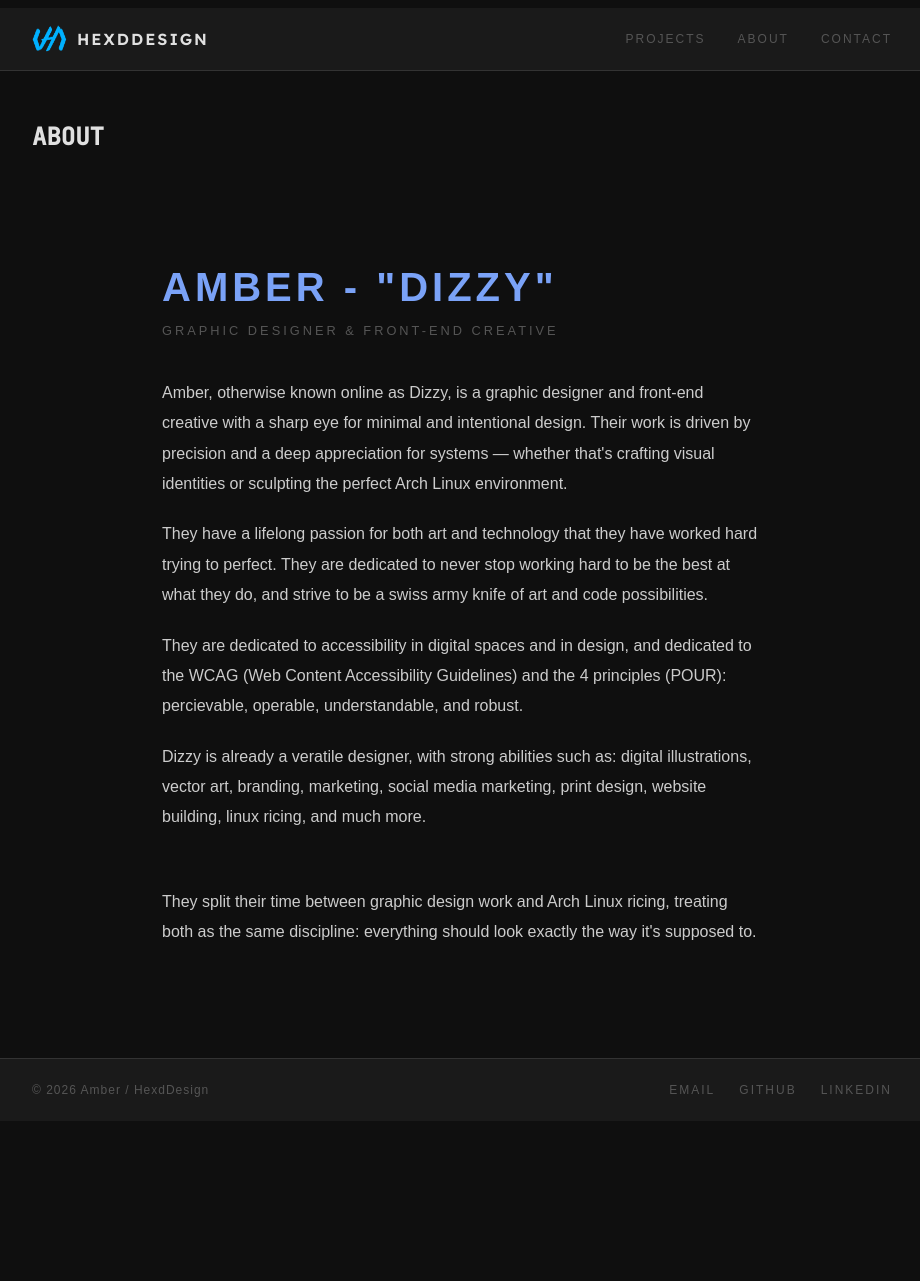
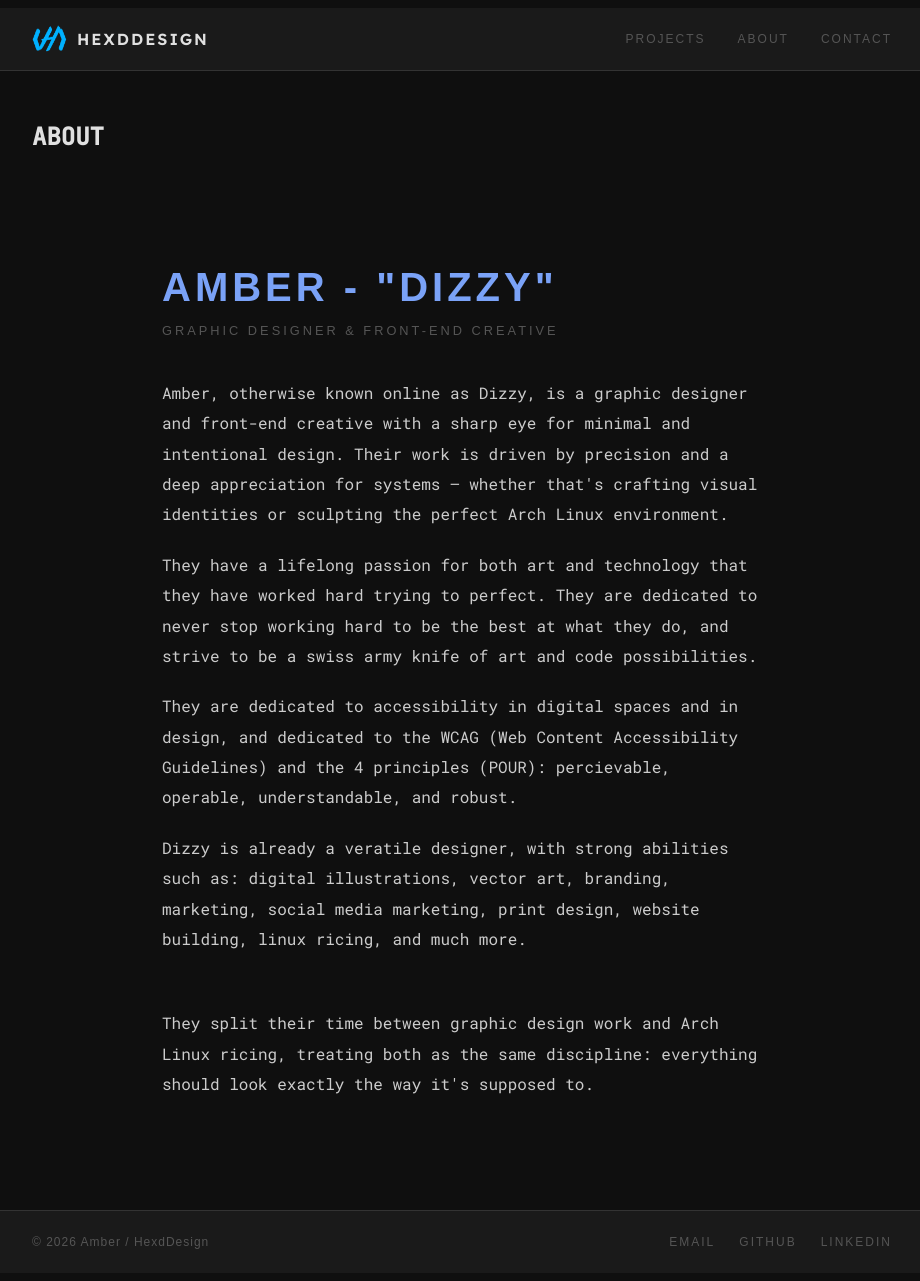
Before and after one commit to HexdDesign/hexddesign.github.io, a Jekyll site: the page built from about.markdown, in a window 1280 px wide. Shown: the whole page, without its empty margins (178-1098 px from the left). Built offline with Jekyll 4.4.1, drawn with Linux system fonts in a browser that asks for light colours; some web fonts are replaced; before the commit the page ends 1129 px from its top, so only the background shows below that.

Commit message:
Update main.scss

```diff
--- a/assets/main.scss
+++ b/assets/main.scss
@@ -650,6 +650,7 @@ h1.post-title, h1.post-header {
 
 // ─── About Page Body Text───────────────────────────────────────────────────────────────────
 .about-bio p {
+  font-family: "Roboto Mono", monospace;
   color: #ccc;
   line-height: 1.9;
   margin-bottom: 20px;
```
